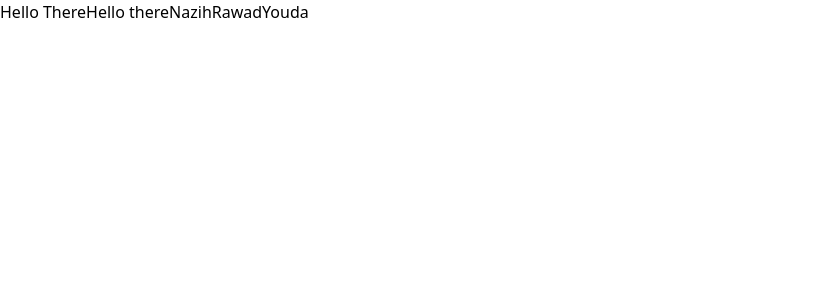
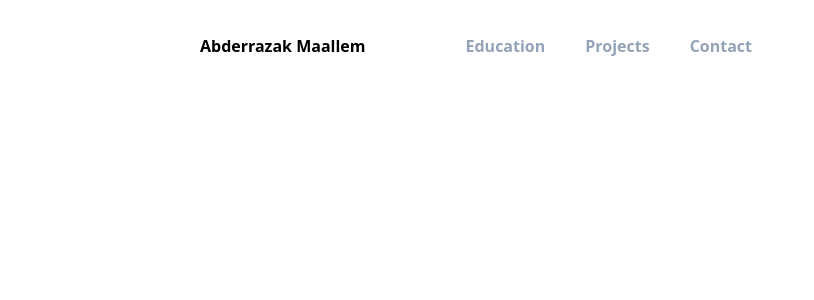
Before and after one commit to Spounka/Zakfolio, a React (Create React App) app: page / in a window 1280 px wide. Shown: the top 300 px of the page, without its empty margins (0-814 px from the left). Built offline with nearby package versions, Linux system fonts and the light colour scheme.

Commit message:
Finished Navbar

```diff
--- a/src/App.tsx
+++ b/src/App.tsx
@@ -1,16 +1,22 @@
-import React from 'react';
 import { Navbar, NavLink } from './Navbar';
 import './index.css'
 
 function App() {
     document.title = "Spounks Von Spounks"
+
+
     return (
-        <div>
+        <div className='justify-center content-center text-center h-20 lg:px-48 px-20'>
             <Navbar>
-                <NavLink link={"#title"} title={"Hello there"} />
-                <NavLink link={"#title2"} title={"Nazih"} />
-                <NavLink link={"#title3"} title={"Rawad"} />
-                <NavLink link={"#title4"} title={"Youda"} />
+                {
+                    [
+                        ["#education", "Education"],
+                        ["#projects", "Projects"],
+                        ["#contact", "Contact"],
+                    ].map(([link, title]) => {
+                        return (<NavLink key={link} link={link} title={title} />)
+                    })
+                }
             </ Navbar>
         </div>
     );
--- a/src/Navbar/NavLink.tsx
+++ b/src/Navbar/NavLink.tsx
@@ -2,8 +2,6 @@ import React from 'react'
 
 export default function NavLink({ link, title }: any) {
     return (
-        <li>
-            <a href={link}>{title}</a>
-        </li>
+        <a className={'px-2 md:px-5 font-semibold text-slate-400'} href={link} > {title}</a >
     )
 }
--- a/src/Navbar/Navbar.tsx
+++ b/src/Navbar/Navbar.tsx
@@ -2,11 +2,9 @@ import React from 'react'
 
 export default function Navbar({ children }: any) {
     return (
-        <nav style={{ display: "flex" }}>
-            <h3>Hello There</h3>
-            <ul style={{ display: "flex", listStyle:"none" }}>
-                {children}
-            </ul>
+        <nav className='pt-8 w-full justify-center md:justify-start flex flex-row align-middle px-2 py-5'>
+            <h5 className='font-bold hidden md:block md:mr-20'>Abderrazak Maallem</h5>
+            {children}
         </nav>
     )
 }
--- a/tailwind.config.js
+++ b/tailwind.config.js
@@ -1,4 +1,4 @@
-// /** @type {import('tailwindcss').Config} */
+/** @type {import('tailwindcss').Config} */
 module.exports = {
     content: [
         "./src/**/*.{js,jsx,ts,tsx}",
```
